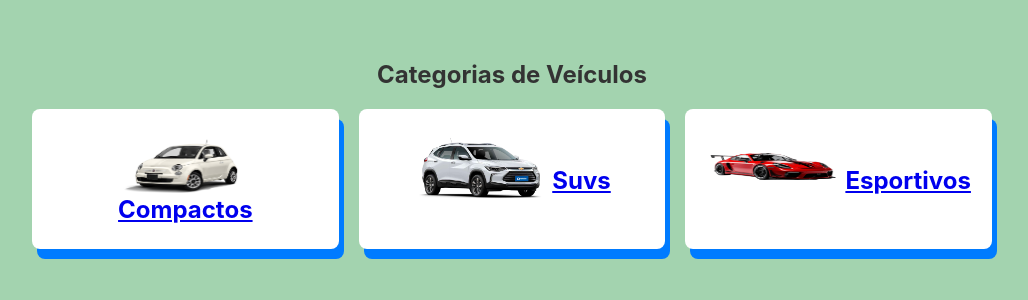
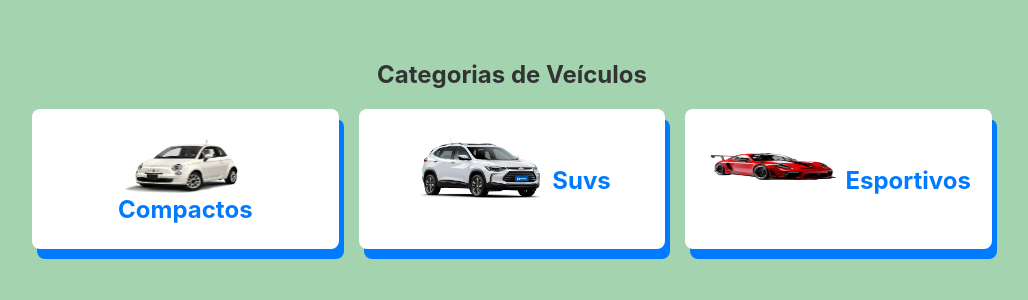
Before and after one commit to RHU4N/TestB, a Flask app: page / in a window 1280 px wide. Shown: the part 147-447 px from the top of the page, without its empty margins (128-1156 px from the left). Run offline with Flask 3, Linux system fonts and the light colour scheme.

Commit message:
alterando link

```diff
--- a/static/style.css
+++ b/static/style.css
@@ -35,6 +35,11 @@ h1, h2, h3 {
     grid-template-columns: repeat(auto-fit, minmax(250px, 1fr));
     gap: 20px;
     margin-top: 20px;
+}
+
+.categoria-link {
+    text-decoration: none;
+    color: inherit;
 }
 
 .categoria-card, .veiculo-card, .checkout-box {
--- a/templates/index.html
+++ b/templates/index.html
@@ -26,7 +26,7 @@
         {% for categoria in categorias %}
         <div class="categoria-card" >
           <img class="img-card" src="{{ url_for('static', filename='img/' + categoria + '.png') }}" alt="{{ categoria.capitalize() }}">
-          <a href="{{ url_for('ver_categoria', categoria_nome=categoria) }}">
+          <a href="{{ url_for('ver_categoria', categoria_nome=categoria) }}" class="categoria-link">
             {{ categoria.capitalize() }}
           </a>
         </div>
```
